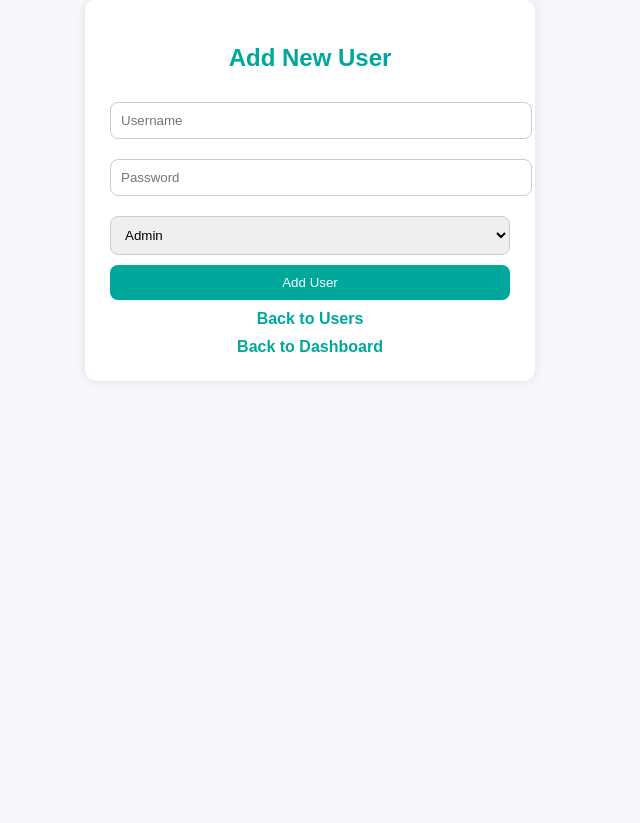
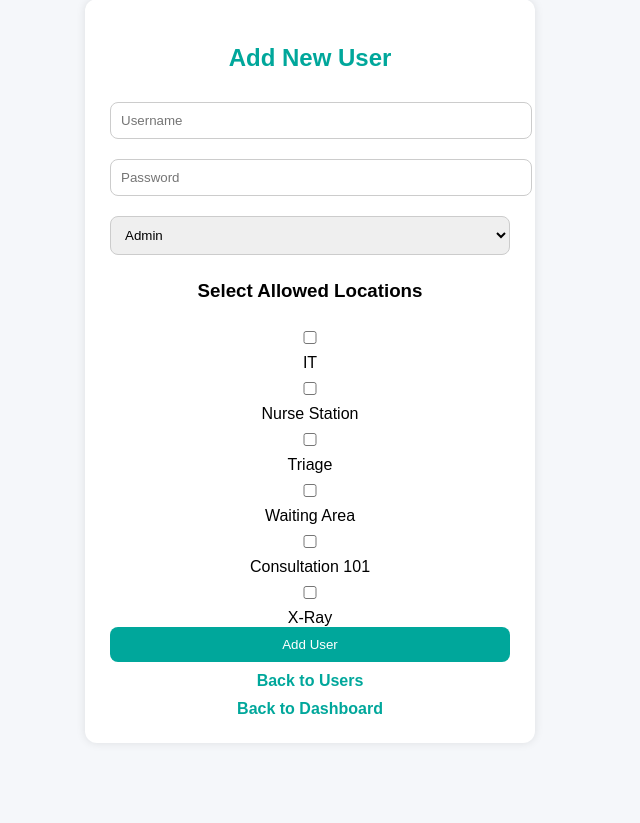
Before and after one commit to Abeer-al12/starcare-feedback, a Flask app: page /add_user in a window 1280 px wide. Shown: the part 81-904 px from the top of the page, without its empty margins (330-970 px from the left). Before the commit the page ends 433 px from the top, so only its background shows below. Run offline with Flask 3, Linux system fonts and the light colour scheme; the visitor is signed in with stand-in values (Sample User, id 1).

```diff
--- a/app.py
+++ b/app.py
@@ -208,14 +208,18 @@ def admin():
     if 'admin' not in session:
         return redirect('/login')
 
-    data = list(collection.find().sort("date", -1))
+    role = session.get("role")
+    username = session.get("username")
 
-    user = db.users.find_one({"username": session.get("username")})
+    user = db.users.find_one({"username": username})
 
-    allowed_locations = user.get("locations", [])
+    allowed_locations = user.get("locations", []) if user else []
 
-    if session.get("role") != "admin":
-        data = [d for d in data if d.get("location") in allowed_locations]
+    # 🔥 admin يشوف الكل
+    if role == "admin":
+        data = list(collection.find().sort("date", -1))
+    else:
+        data = list(collection.find({"location": {"$in": allowed_locations}}).sort("date", -1))
 
     total = len(data)
     avg = round(sum(i["rating"] for i in data) / total, 2) if total else 0
@@ -246,9 +250,8 @@ def admin():
         total_feedback=total,
         avg_rating=avg,
         stats=stats_list,
-        role=session.get("role")
+        role=role
     )
-
 
 #اضافه مستخدمين
 @app.route('/add_user', methods=['GET', 'POST'])
@@ -263,10 +266,14 @@ def add_user():
         password = request.form['password']
         role = request.form['role']
 
+        # ⭐ هذا الجديد
+        locations = request.form.getlist('locations')
+
         db.users.insert_one({
             "username": username,
             "password": password,
-            "role": role
+            "role": role,
+            "locations": locations
         })
 
         return redirect('/manage_users')
--- a/templates/add_user.html
+++ b/templates/add_user.html
@@ -75,17 +75,30 @@
     <h2>Add New User</h2>
 
     <form method="POST">
+
     <input name="username" placeholder="Username" required>
     <input name="password" placeholder="Password" required>
 
     <select name="role">
         <option value="admin">Admin</option>
         <option value="it">IT</option>
+        <option value="nurse">Nurse</option>
+        <option value="doctor">Doctor</option>
         <option value="alhail">Al Hail</option>
         <option value="mabella">Mabella</option>
     </select>
 
+    <h3 style="margin-top:15px;">Select Allowed Locations</h3>
+
+    <label><input type="checkbox" name="locations" value="it"> IT</label><br>
+    <label><input type="checkbox" name="locations" value="nurse"> Nurse Station</label><br>
+    <label><input type="checkbox" name="locations" value="triage105"> Triage</label><br>
+    <label><input type="checkbox" name="locations" value="waiting_area"> Waiting Area</label><br>
+    <label><input type="checkbox" name="locations" value="consultation101"> Consultation 101</label><br>
+    <label><input type="checkbox" name="locations" value="xray108"> X-Ray</label><br>
+
     <button type="submit">Add User</button>
+
 </form>
 
     <a href="/manage_users" class="back-link">Back to Users</a>
```
Lines whose indentation alone changed are shown as unchanged.
